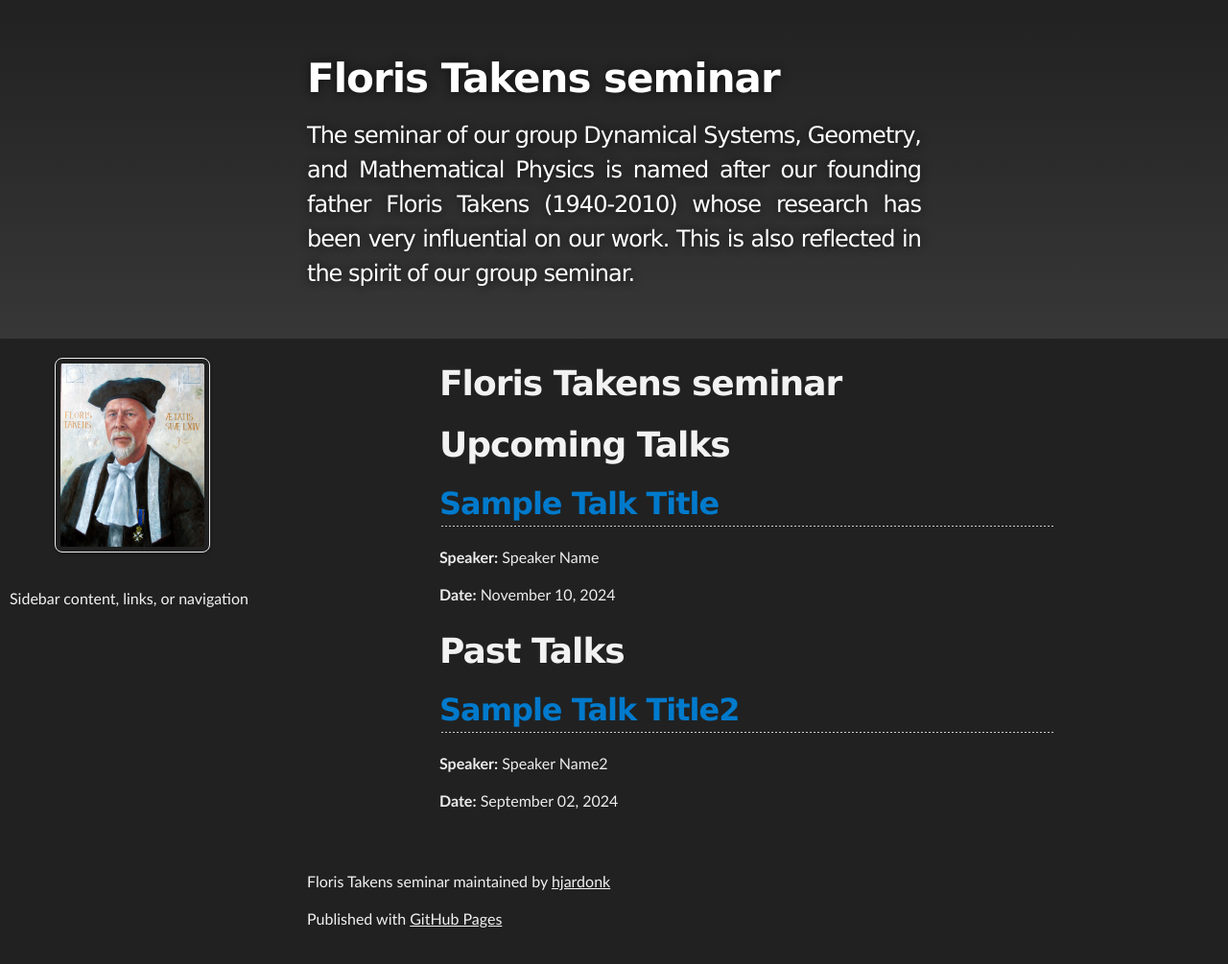
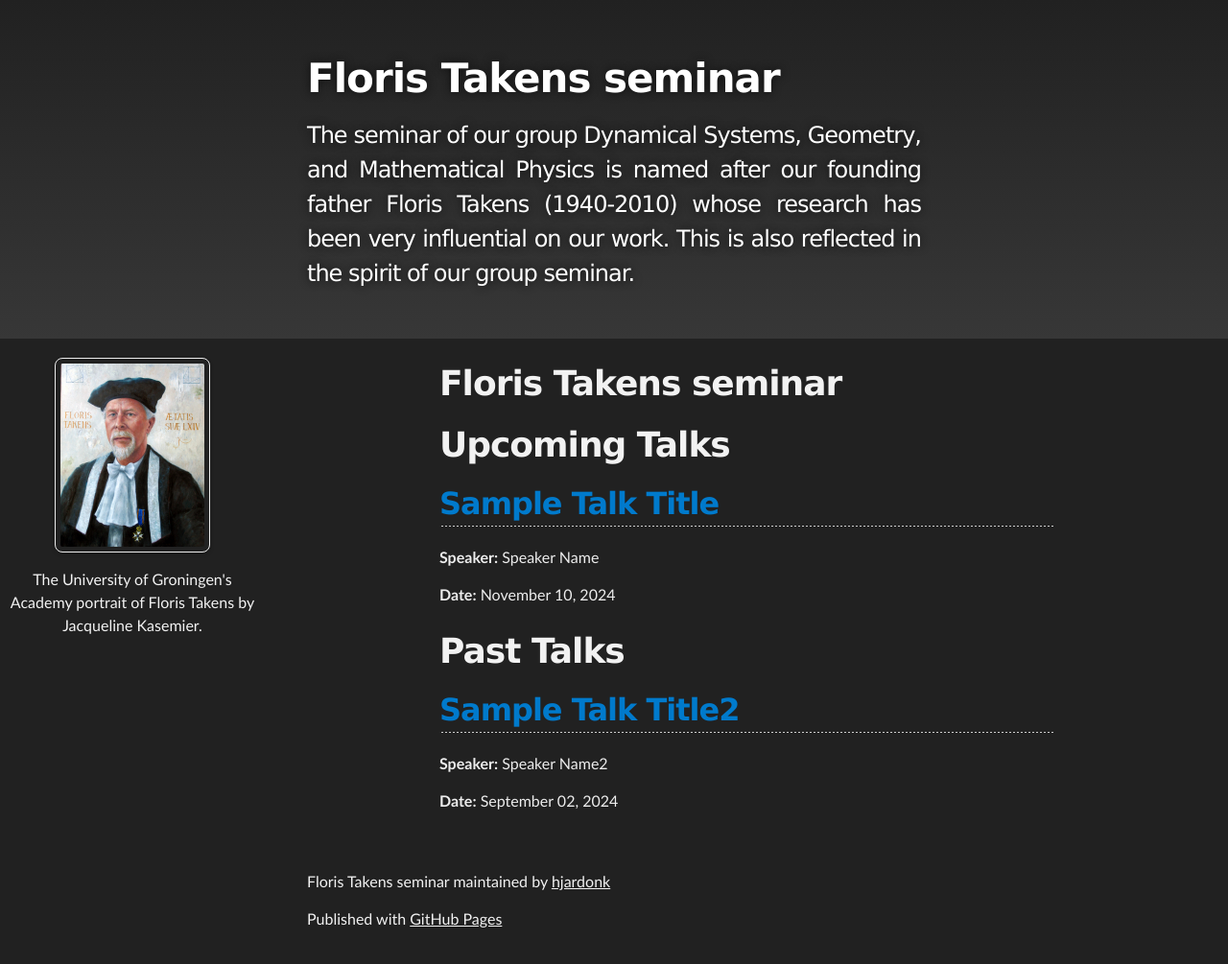
Before and after one commit to hjardonk/FlorisTakensSeminar, a Jekyll site: the page built from index.html, in a window 1280 px wide. Shown: the whole page at 96% size. Built offline with Jekyll 4.4.1, drawn with Linux system fonts in a browser that asks for light colours.

Commit message:
Update default.html

```diff
--- a/_layouts/default.html
+++ b/_layouts/default.html
@@ -36,8 +36,8 @@
         <aside class="sidebar">
           <div class="sidebar-photo">
             <img src="{{ '/assets/images/takens_photo.jpg' | relative_url }}" alt="Description of the photo">
+             <figcaption>The University of Groningen's Academy portrait of Floris Takens by Jacqueline Kasemier.</figcaption>
           </div>
-          <p>Sidebar content, links, or navigation</p>
         </aside>
 
         <!-- Main content area -->
```
